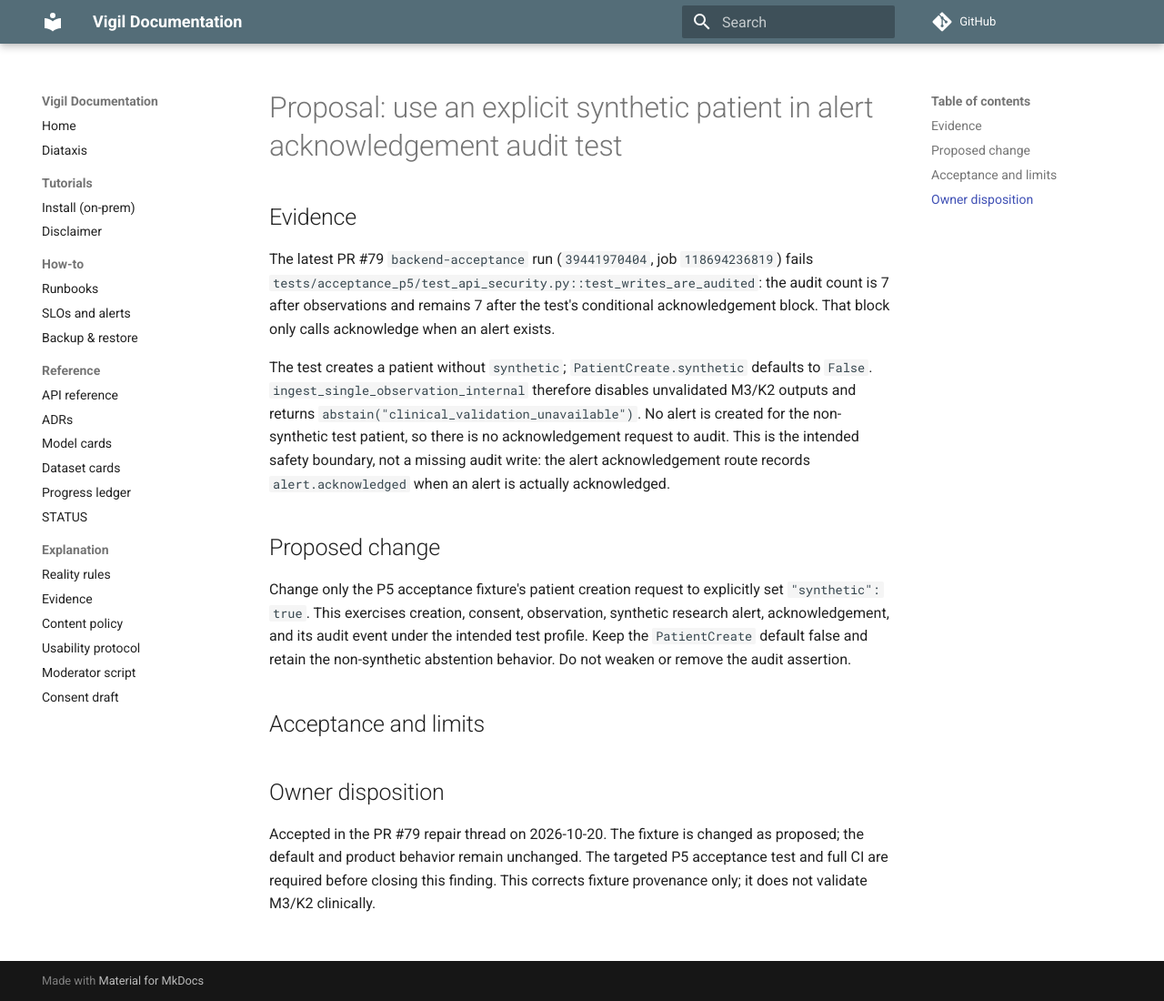
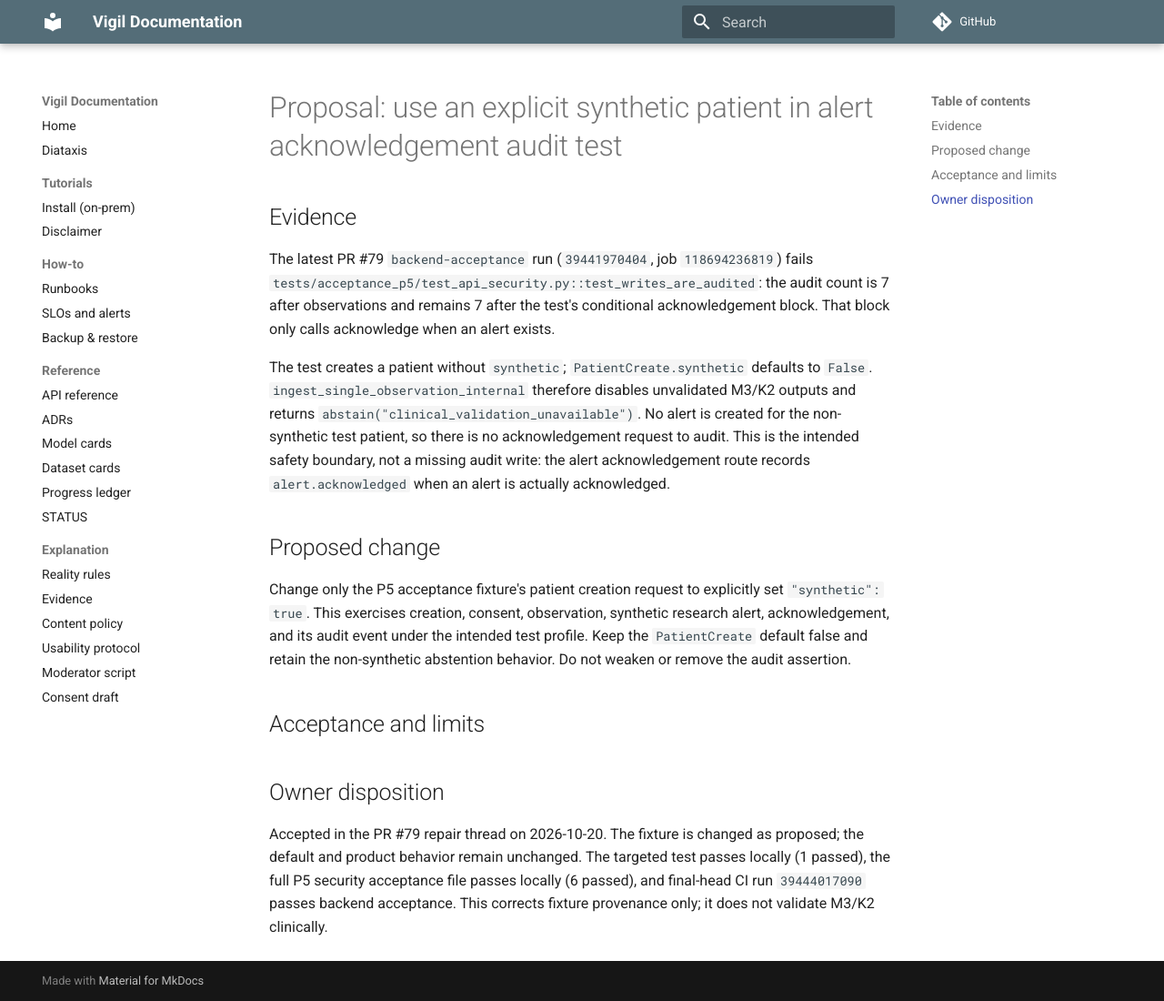
Before and after one commit to gasthecreator/vigil, an MkDocs documentation site: the page built from docs/proposals/PROP-P5-ACK-AUDIT-TEST-FIXTURE.md, in a window 1280 px wide and 1100 px high. Shown: the whole window at 91% size. Built offline with MkDocs 1.6.1 and Material for MkDocs 9.7.7, drawn with Linux system fonts in a browser that asks for light colours; comment, search, counter and statistics services are not loaded.

```diff
--- a/docs/proposals/PROP-P5-ACK-AUDIT-TEST-FIXTURE.md
+++ b/docs/proposals/PROP-P5-ACK-AUDIT-TEST-FIXTURE.md
@@ -38,6 +38,7 @@ non-synthetic abstention behavior. Do not weaken or remove the audit assertion.
 ## Owner disposition
 
 Accepted in the PR #79 repair thread on 2026-10-20. The fixture is changed as
-proposed; the default and product behavior remain unchanged. The targeted P5
-acceptance test and full CI are required before closing this finding. This
+proposed; the default and product behavior remain unchanged. The targeted test
+passes locally (1 passed), the full P5 security acceptance file passes locally
+(6 passed), and final-head CI run `39444017090` passes backend acceptance. This
 corrects fixture provenance only; it does not validate M3/K2 clinically.
```
Also changed, not shown: docs/PROGRESS.md (+5 -1 lines).
